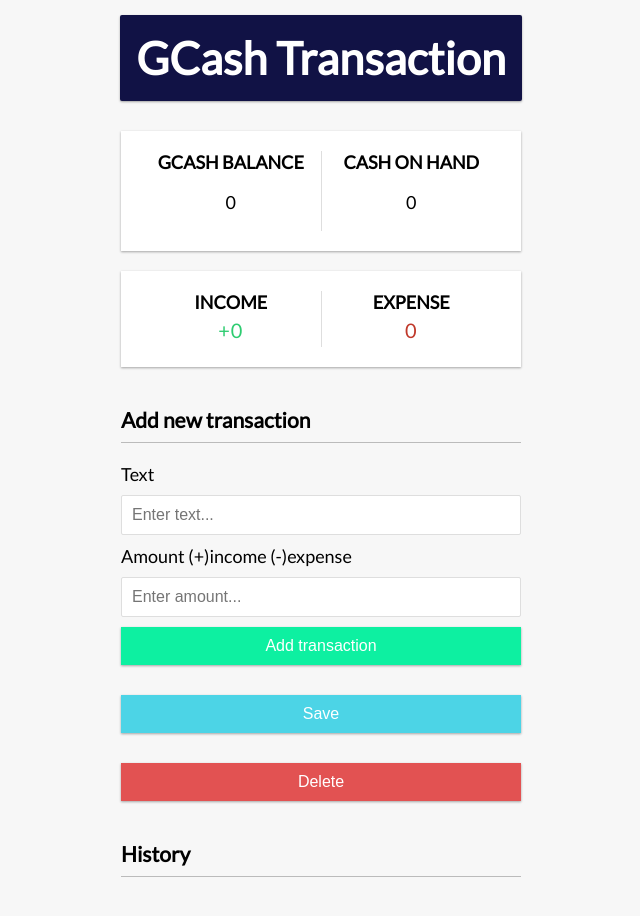
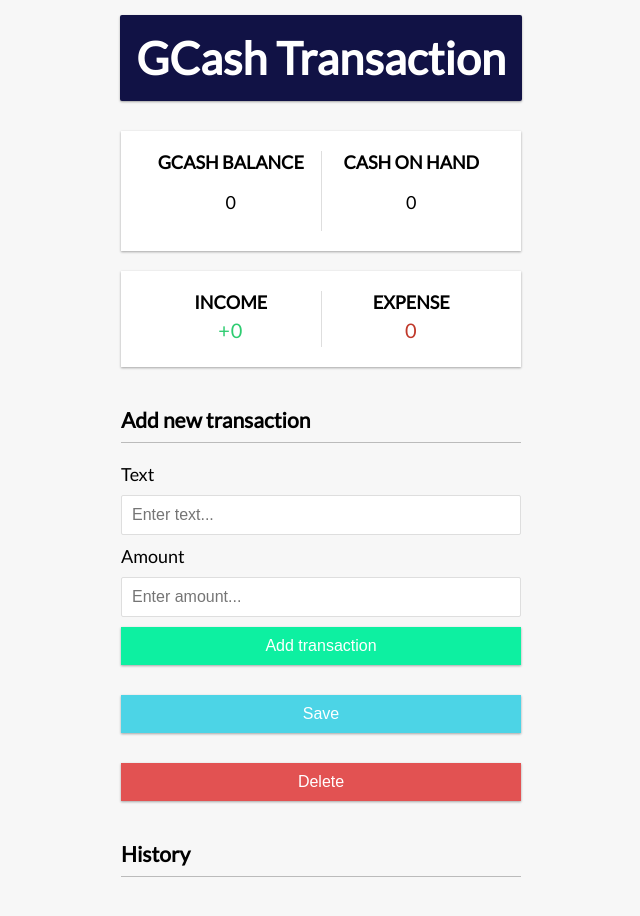
Before and after one commit to fretzestavillo/vue-exercise, a Vue app: page / in a window 1280 px wide. Shown: the whole page, without its empty margins (319-959 px from the left). Built offline with nearby package versions, Linux system fonts and the light colour scheme.

Commit message:
changed some text in Addtransaction component

```diff
--- a/src/components/AddTransaction.vue
+++ b/src/components/AddTransaction.vue
@@ -7,8 +7,7 @@
         </div>
         <div class="form-control">
           <label for="amount"
-            >Amount (+)income
-            (-)expense </label>
+            >Amount</label>
           <input type="text" id="amount" v-model="amount" placeholder="Enter amount..." />
         </div>
         <button class="btn">Add transaction</button>
```
